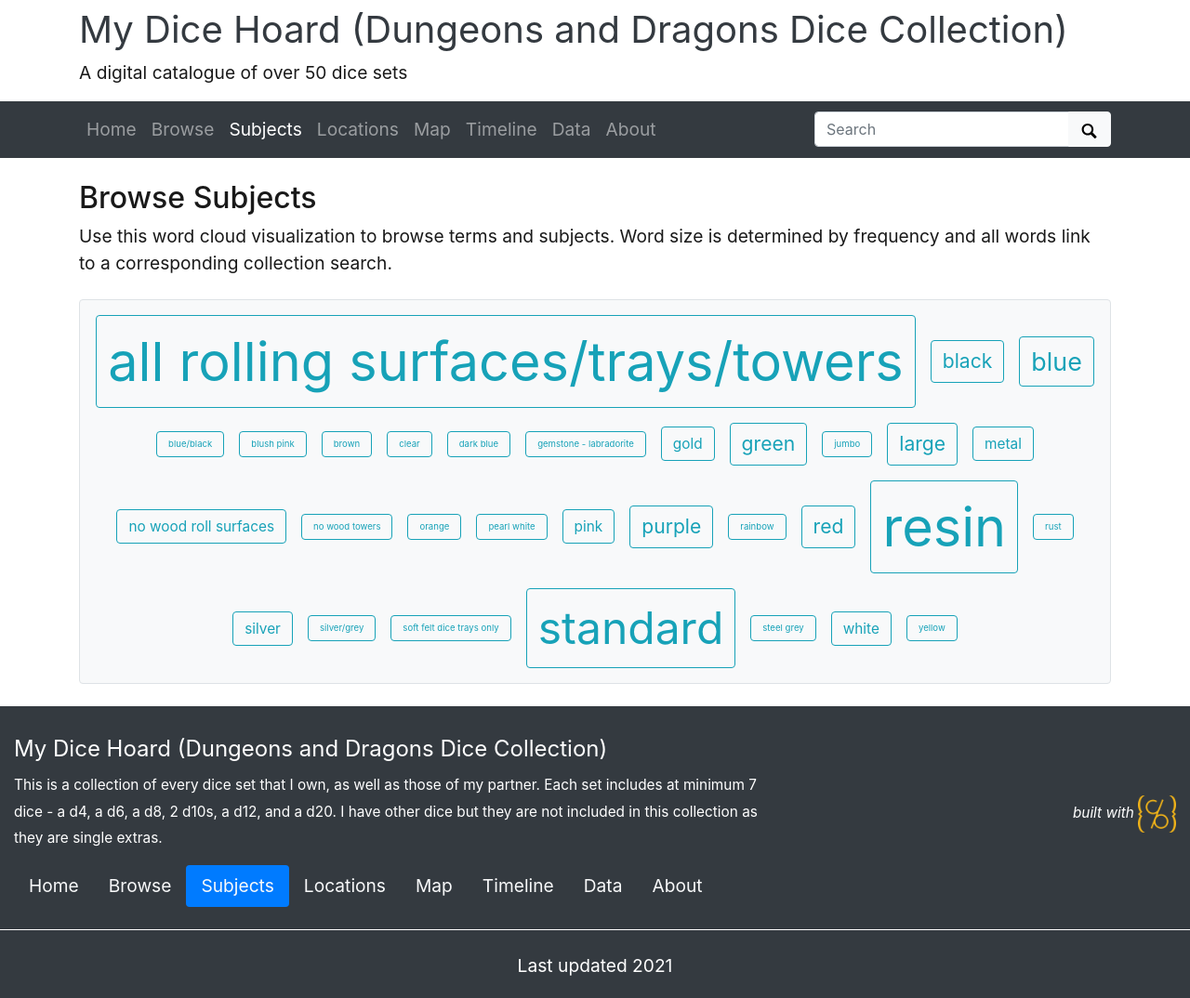
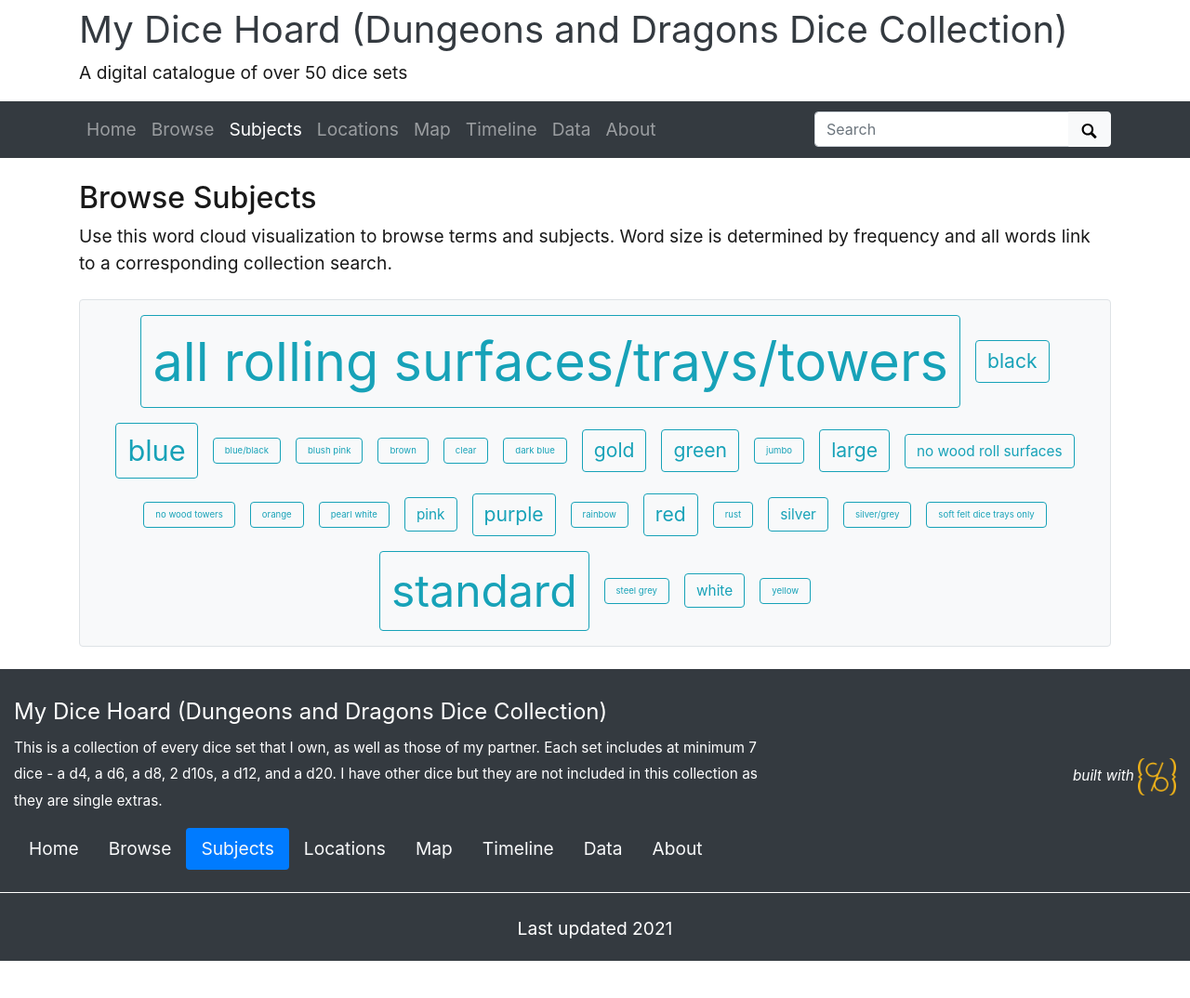
Before and after one commit to vsneden/SnedenDiceHoardCollection, a Jekyll site: the page built from pages/subjects.md, in a window 1280 px wide. Shown: the whole page at 93% size. Built offline with Jekyll 4.4.1, drawn with Linux system fonts in a browser that asks for light colours; after the commit the page ends 1034 px from its top, so only the background shows below that; part of the change alters nothing that is shown.

```diff
--- a/_data/theme.yml
+++ b/_data/theme.yml
@@ -23,9 +23,9 @@ browse-buttons: true # true/false, adds previous/next arrows to item pages
 ##########
 # SUBJECTS PAGE
 #
-subjects-fields: subject;creator # set the field to be featured in the cloud (if left blank, none will be generated)
+subjects-fields: subject # set the field to be featured in the cloud (if left blank, none will be generated)
 subjects-min: 1 # min size for subject cloud, too many terms = slow load time!
-subjects-stopwords: # boxers;boxing;boxer # set of subjects separated by ;, e.g. boxers;boxing
+subjects-stopwords: resin;metal;gemstone - labradorite # set of subjects separated by ;, e.g. boxers;boxing
 
 ##########
 # LOCATIONS PAGE
```
